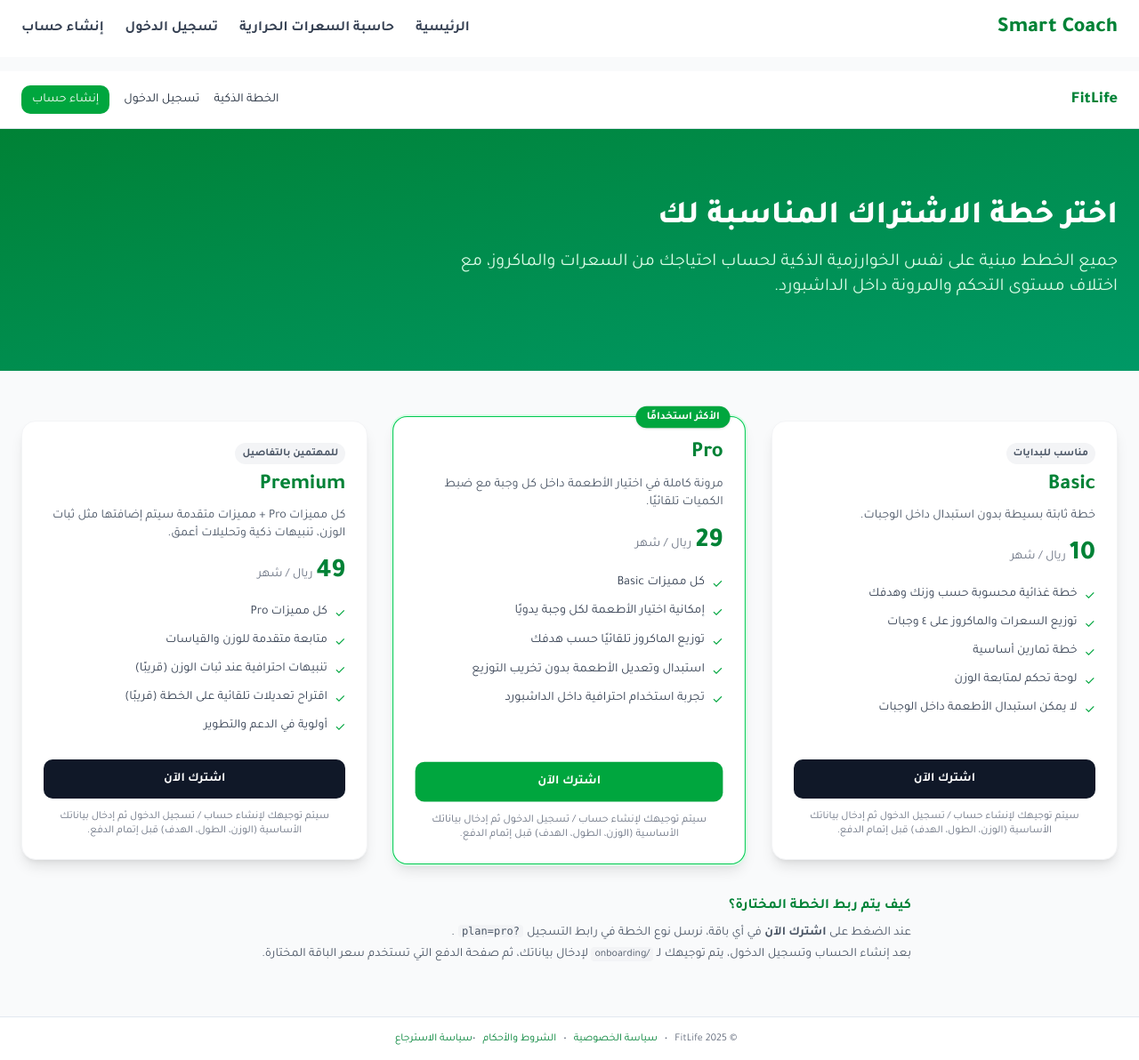
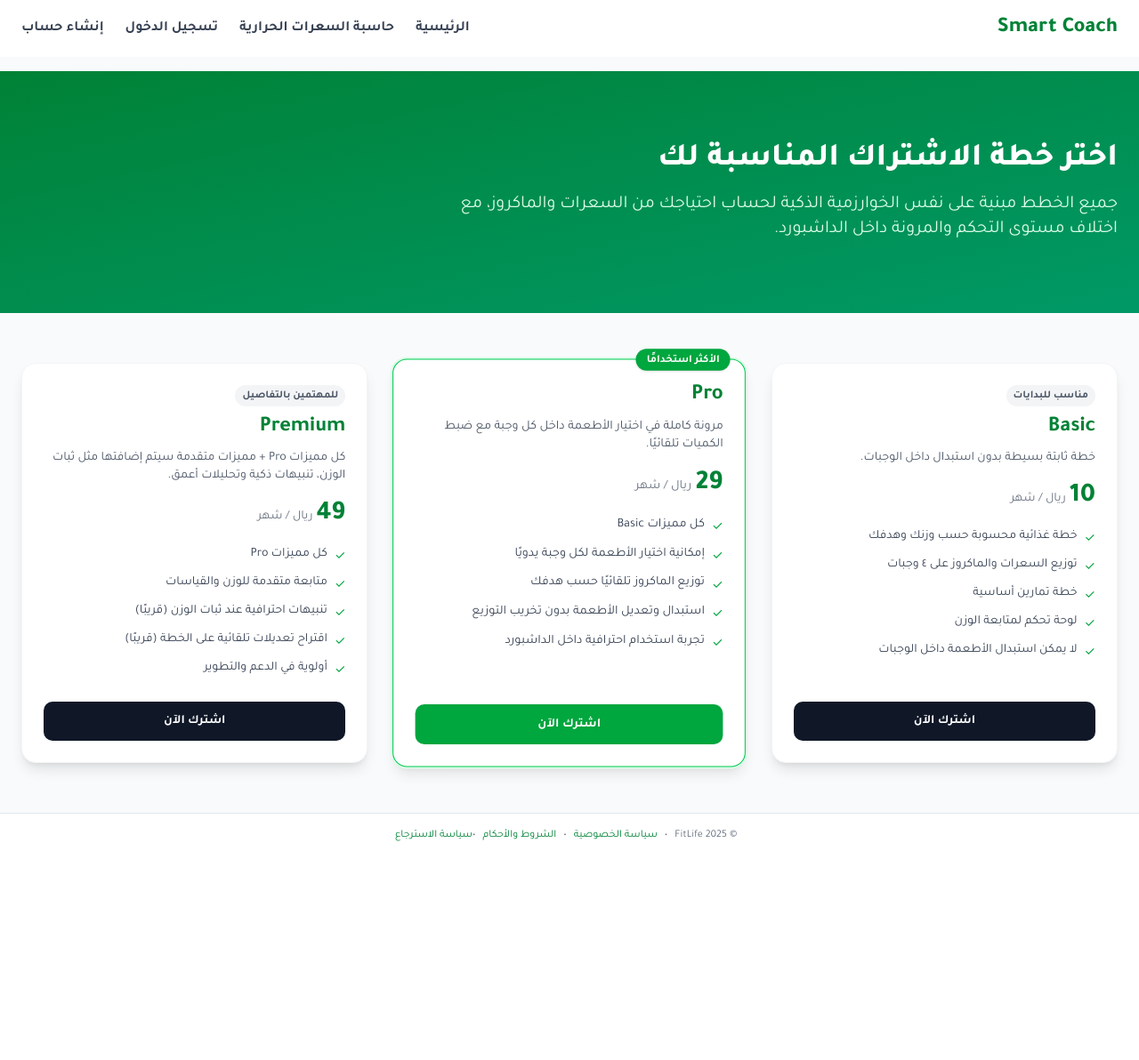
Before and after one commit to forktcll-33/fitness-app, a Next.js app: page /subscriptions in a window 1280 px wide. Shown: the whole page at 89% size. After the commit the page ends 963 px from the top, so only its background shows below. Built offline with nearby package versions, Linux system fonts and the light colour scheme.

Commit message:
تعديل صفحة خطط الاشتراك

```diff
--- a/pages/subscriptions.js
+++ b/pages/subscriptions.js
@@ -57,45 +57,22 @@ const PLANS = [
 export default function SubscriptionsPage() {
   return (
     <div dir="rtl" className="min-h-screen bg-gray-50 flex flex-col">
-      {/* هيدر بسيط */}
-      <header className="bg-white border-b">
-        <div className="max-w-7xl mx-auto px-6 py-4 flex items-center justify-between">
-          <Link href="/" className="text-lg font-extrabold text-green-700">
-            FitLife
-          </Link>
-          <nav className="flex items-center gap-4 text-sm">
-            <Link href="/smart-plan" className="hover:text-green-700">
-              الخطة الذكية
-            </Link>
-            <Link href="/login" className="hover:text-green-700">
-              تسجيل الدخول
-            </Link>
-            <Link
-              href="/register"
-              className="px-3 py-1.5 rounded-lg bg-green-600 text-white hover:bg-green-700"
-            >
-              إنشاء حساب
-            </Link>
-          </nav>
-        </div>
-      </header>
 
-      <main className="flex-1">
-        {/* Hero أعلى صفحة الاشتراكات */}
+      {/* Hero */}
       <section className="bg-gradient-to-br from-green-700 to-emerald-600 text-white">
         <div className="max-w-7xl mx-auto px-6 py-16 md:py-20 text-center md:text-right">
           <h1 className="text-3xl md:text-4xl font-extrabold mb-4">
             اختر خطة الاشتراك المناسبة لك
           </h1>
           <p className="text-green-100 text-lg md:text-xl max-w-3xl mx-auto md:mx-0">
-              جميع الخطط مبنية على نفس الخوارزمية الذكية لحساب احتياجك من
-              السعرات والماكروز، مع اختلاف مستوى التحكم والمرونة داخل
-              الداشبورد.
+            جميع الخطط مبنية على نفس الخوارزمية الذكية لحساب احتياجك من السعرات والماكروز،
+            مع اختلاف مستوى التحكم والمرونة داخل الداشبورد.
           </p>
         </div>
       </section>
 
-        {/* بطاقات الاشتراكات */}
+      {/* Cards */}
+      <main className="flex-1">
         <section className="max-w-7xl mx-auto px-6 py-14">
           <div className="grid grid-cols-1 md:grid-cols-3 gap-8">
             {PLANS.map((plan) => (
@@ -126,14 +103,19 @@ export default function SubscriptionsPage() {
                 <h2 className="text-2xl font-bold text-green-700 mb-2">
                   {plan.name}
                 </h2>
-                <p className="text-gray-600 text-sm mb-4">{plan.description}</p>
+
+                <p className="text-gray-600 text-sm mb-4">
+                  {plan.description}
+                </p>
 
                 <div className="mb-4">
                   <div className="flex items-baseline gap-1">
                     <span className="text-3xl font-extrabold text-green-700">
                       {plan.price}
                     </span>
-                    <span className="text-sm text-gray-500">{plan.period}</span>
+                    <span className="text-sm text-gray-500">
+                      {plan.period}
+                    </span>
                   </div>
                 </div>
 
@@ -146,12 +128,6 @@ export default function SubscriptionsPage() {
                   ))}
                 </ul>
 
-                {/* زر الاشتراك:
-                    نرسل نوع الخطة كـ query param → /register?plan=pro
-                    وبعدها في المستقبل:
-                    - صفحة register / login / onboarding تقرأ plan من الـ query أو localStorage
-                    - /api/pay/create-invoice يستخدم سعر الخطة المختارة
-                */}
                 <Link
                   href={`/register?plan=${plan.id}`}
                   className={`block text-center w-full py-3 rounded-lg text-sm font-semibold transition ${
@@ -162,40 +138,13 @@ export default function SubscriptionsPage() {
                 >
                   اشترك الآن
                 </Link>
-
-                <p className="mt-3 text-xs text-gray-500 text-center">
-                  سيتم توجيهك لإنشاء حساب / تسجيل الدخول ثم إدخال بياناتك
-                  الأساسية (الوزن، الطول، الهدف) قبل إتمام الدفع.
-                </p>
               </article>
             ))}
-          </div>
-
-          <div className="mt-10 max-w-3xl text-sm text-gray-600 mx-auto text-right">
-            <h3 className="text-base font-semibold text-green-700 mb-2">
-              كيف يتم ربط الخطة المختارة؟
-            </h3>
-            <p className="mb-1">
-              عند الضغط على <span className="font-semibold">اشترك الآن</span>{" "}
-              في أي باقة، نرسل نوع الخطة في رابط التسجيل
-              <code className="px-1 mx-1 bg-gray-100 rounded text-xs">
-                ?plan=pro
-              </code>
-              .
-            </p>
-            <p className="mb-1">
-              بعد إنشاء الحساب وتسجيل الدخول، يتم توجيهك لـ{" "}
-              <span className="font-mono text-xs bg-gray-100 px-1 py-0.5 rounded">
-                /onboarding
-              </span>{" "}
-              لإدخال بياناتك، ثم صفحة الدفع التي تستخدم سعر الباقة
-              المختارة.
-            </p>
           </div>
         </section>
       </main>
 
-      {/* فوتر بسيط */}
+      {/* Footer */}
       <footer className="bg-white border-t">
         <div
           className="max-w-7xl mx-auto px-6 py-4 text-center text-xs text-gray-500 space-x-2 space-x-reverse"
@@ -216,6 +165,7 @@ export default function SubscriptionsPage() {
           </Link>
         </div>
       </footer>
+
     </div>
   );
 }
```
Lines whose indentation alone changed are shown as unchanged.
